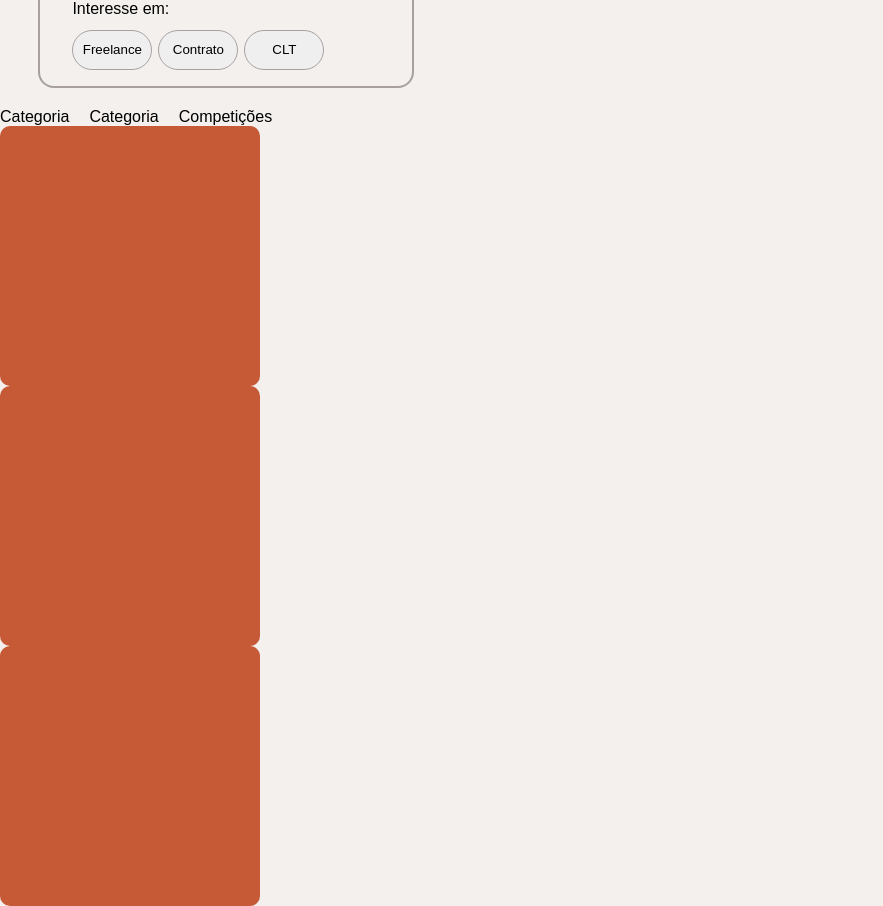
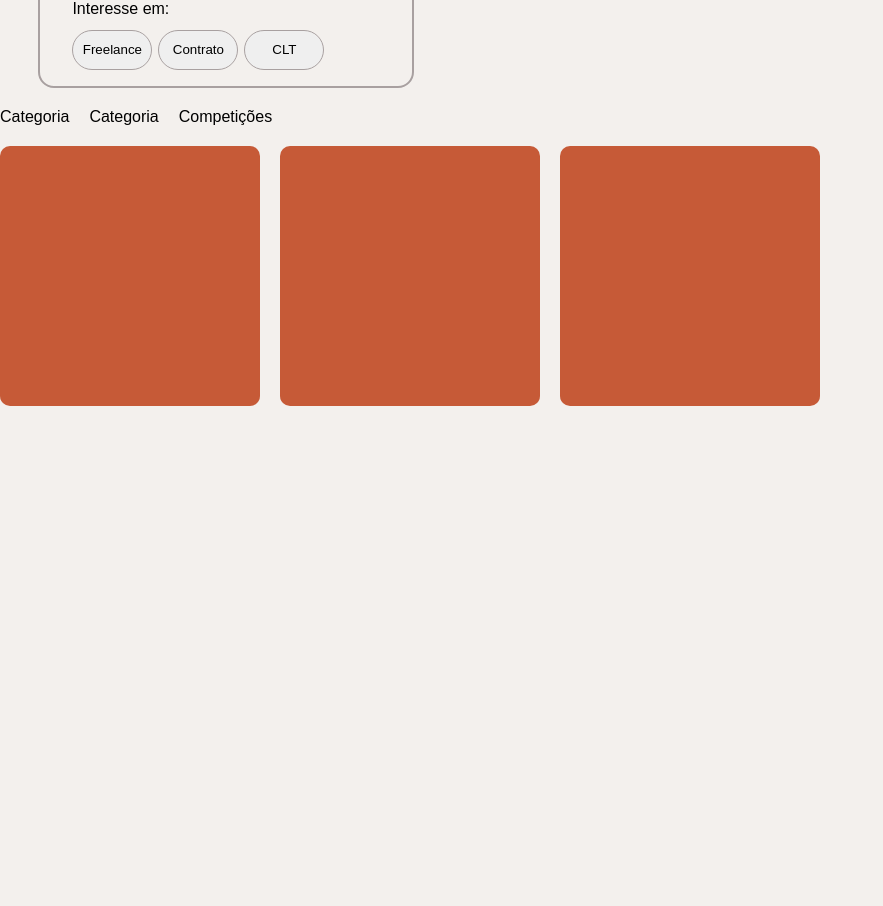
Before and after one commit to AnnaKarinaferreira/artistasSA, a React (Vite) app in the folder frontend/: page /PerfilArt in a window 1280 px wide. Shown: the part 617-1523 px from the top of the page, without its empty margins (0-883 px from the left). After the commit the page ends 1023 px from the top, so only its background shows below. Built offline with nearby package versions, Linux system fonts and the light colour scheme.

Commit message:
amo biscoito de café

```diff
--- a/frontend/package.json
+++ b/frontend/package.json
@@ -4,7 +4,7 @@
   "version": "0.0.0",
   "type": "module",
   "scripts": {
-    "dev": "vite",
+    "dev": "vite --host",
     "build": "vite build",
     "lint": "eslint .",
     "preview": "vite preview"
--- a/frontend/src/Components/Perfilartista/PerfilArt.css
+++ b/frontend/src/Components/Perfilartista/PerfilArt.css
@@ -19,6 +19,7 @@
     width: 60vw;
     height: 20vh;
     border-radius: 20px;
+    margin-top: 8%;
     position: absolute; /* Posiciona em relação ao container do perfil */
     top: 0;
     right: 0;
@@ -36,21 +37,25 @@
     margin-right: 20px;
 }
 
-/* A div outrodesenho será organizada em linha horizontal */
-.desenhosoutroart {
-    display: flex;
-    flex-direction: row;
-    gap: 20px; /* Espaçamento entre as divs */
-    margin-top: 20px; /* Espaçamento entre a div menuC e os desenhos */
+/* A div desenhosOutroArt será organizada em linha horizontal */
+.desenhosOutroArt {
+    display: flex;           /* Flexbox para alinhar os itens horizontalmente */
+    flex-direction: row;     /* Garante que as divs fiquem em linha */
+    gap: 20px;               /* Espaçamento entre as divs */
+    margin-top: 20px;        /* Espaçamento entre a div menuC e os desenhos */
+    justify-content: flex-start; /* Alinha as divs à esquerda (opcional, já é padrão) */
+    flex-wrap: wrap;         /* Caso o tamanho da tela seja muito pequeno, ele vai quebrar a linha */
 }
 
-/* Estilo para as divs dentro de desenhosoutroart */
+/* Estilo para as divs dentro de desenhosOutroArt */
 .outrodesenho {
-    width: 260px;
-    height: 260px;
+    width: 260px;            /* Largura fixa para cada div */
+    height: 260px;           /* Altura fixa para cada div */
     background-color: #C65A37;
     border-radius: 10px;
+    flex-shrink: 0;          /* Impede que a div encolha caso o espaço seja pequeno */
 }
+
 
 /* Ajuste das imagens de usuário e texto dentro do perfil do artista */
 .imgUser {
--- a/frontend/src/Components/Perfilartista/PerfilArt.jsx
+++ b/frontend/src/Components/Perfilartista/PerfilArt.jsx
@@ -60,6 +60,7 @@ const PerfilArt = () => {
           </div>
         </div>
       </div>
+     </div>
       <div class='cima'>
                 <div class='retangulo'></div>
                 <div class='menuC'>
@@ -73,7 +74,6 @@ const PerfilArt = () => {
                     <div class='outrodesenho'></div>
                 </div>
             </div>
-      </div>
     </>
   );
 };
```
